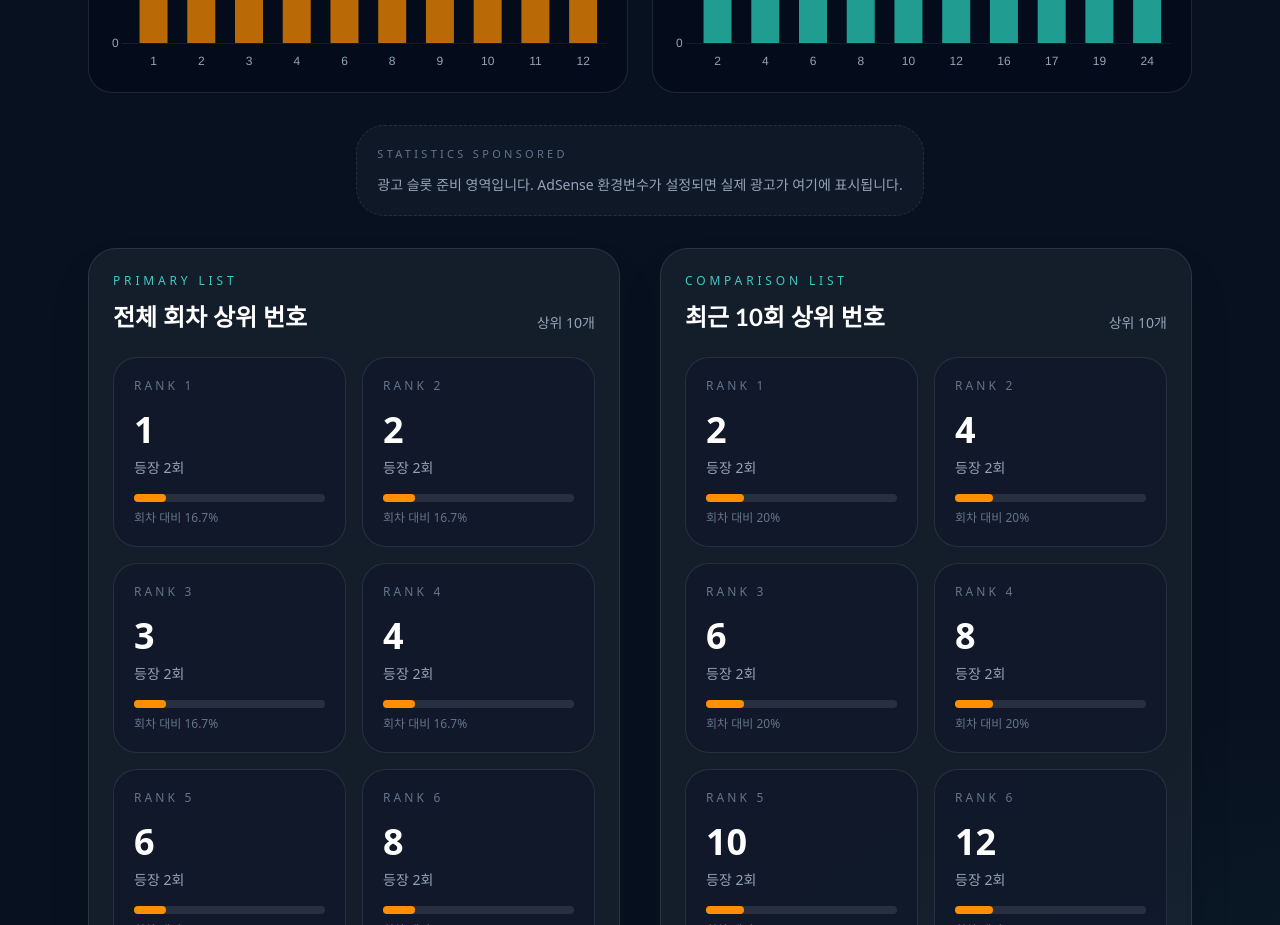
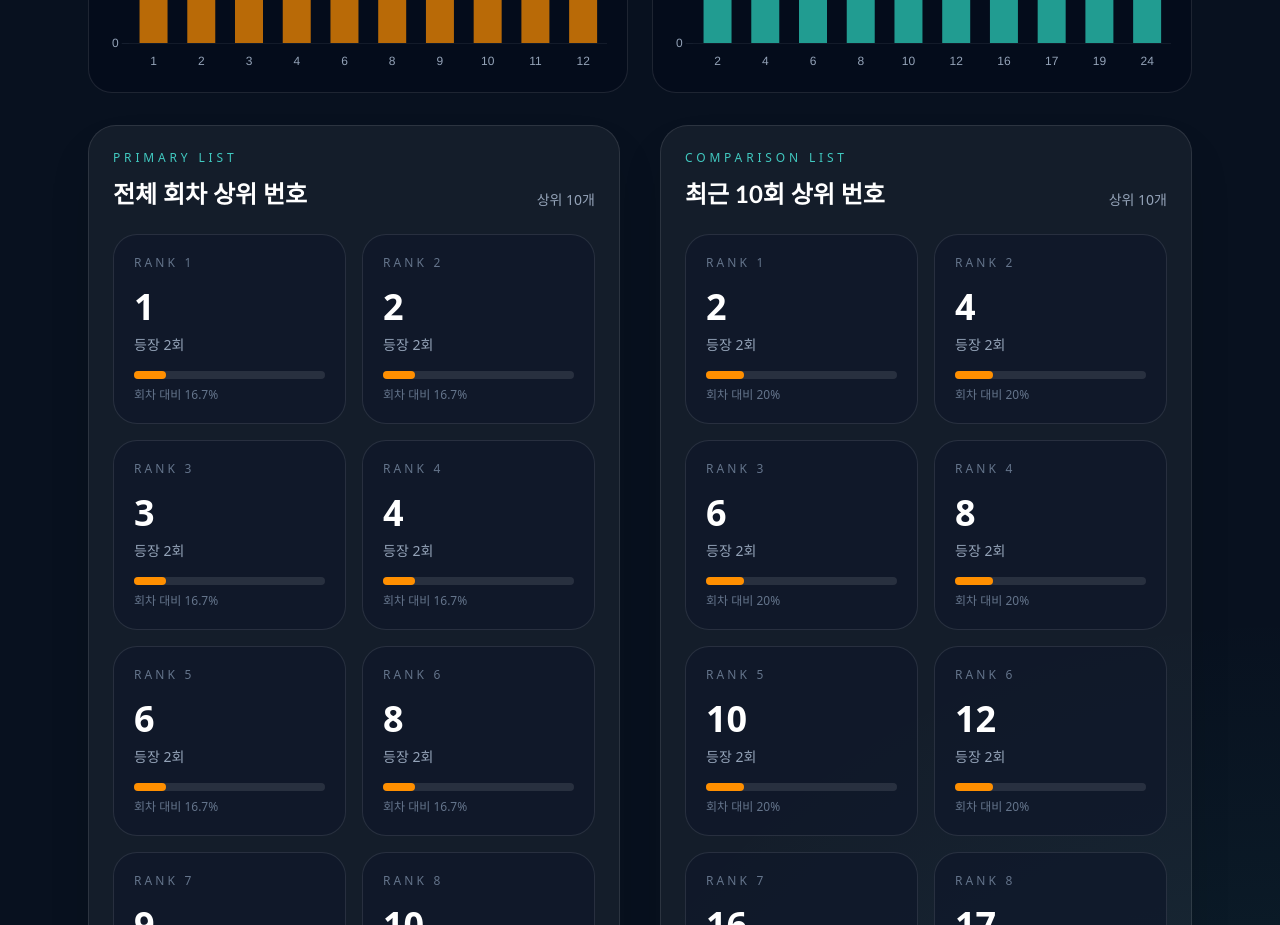
Before and after one commit to jes2751/lotto-maker, a Next.js app: page /stats in a window 1280 px wide. Shown: the part 860-1785 px from the top of the page. Built offline with nearby package versions, Linux system fonts and the light colour scheme; no server answers.

Commit message:
chore: hide ads until adsense is configured

```diff
--- a/src/components/ads/ad-slot.tsx
+++ b/src/components/ads/ad-slot.tsx
@@ -39,12 +39,7 @@ export function AdSlot({
   }, [adSlot]);
 
   if (!clientId || !adSlot) {
-    return (
-      <div className={`rounded-[28px] border border-dashed border-white/10 bg-white/[0.03] p-5 ${className}`}>
-        <p className="text-[11px] uppercase tracking-[0.3em] text-slate-500">{label}</p>
-        <p className="mt-3 text-sm text-slate-400">광고 슬롯 준비 영역입니다. AdSense 환경변수가 설정되면 실제 광고가 여기에 표시됩니다.</p>
-      </div>
-    );
+    return null;
   }
 
   return (
```
Also changed, not shown: doc/Technical_Spec.md (+1 -1 lines), doc/history.md (+8 -0 lines), doc/note.md (+1 -1 lines).
